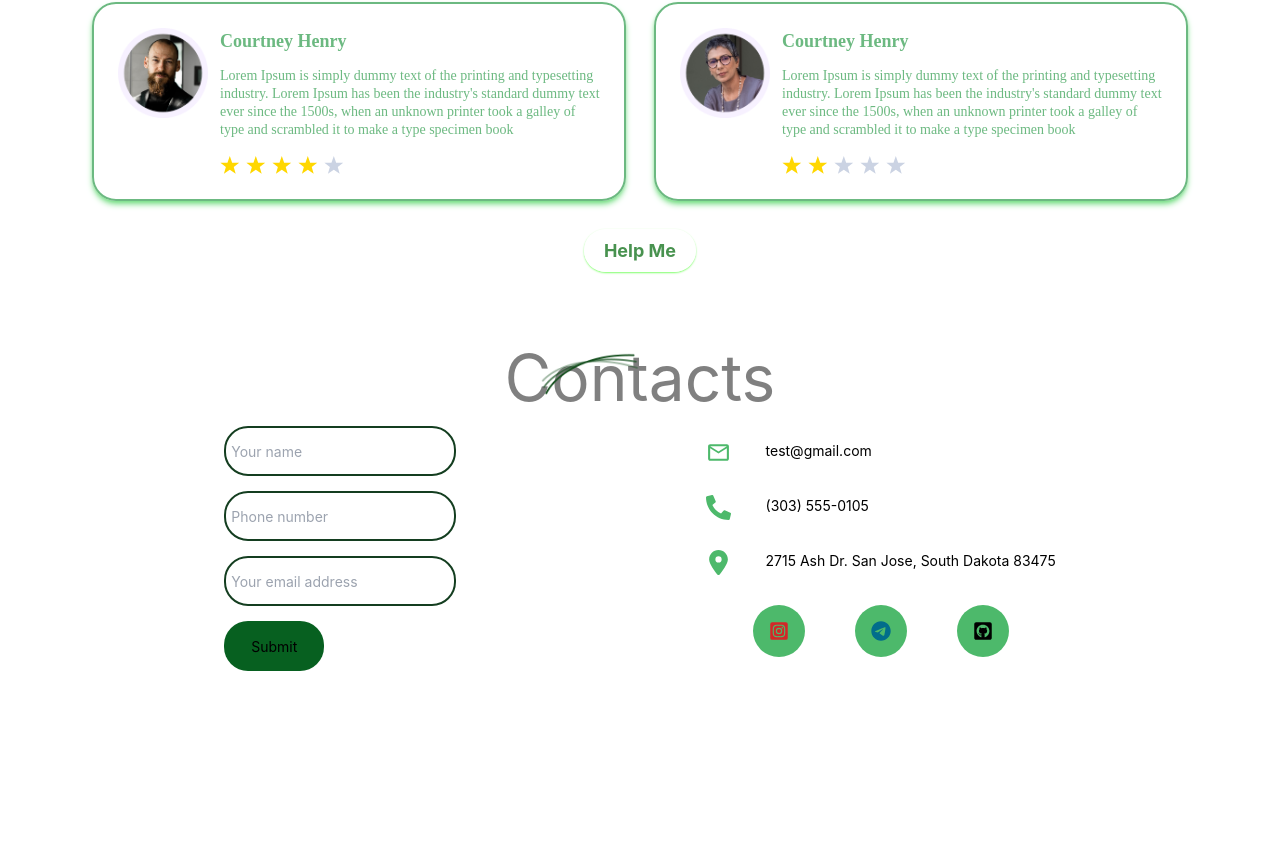
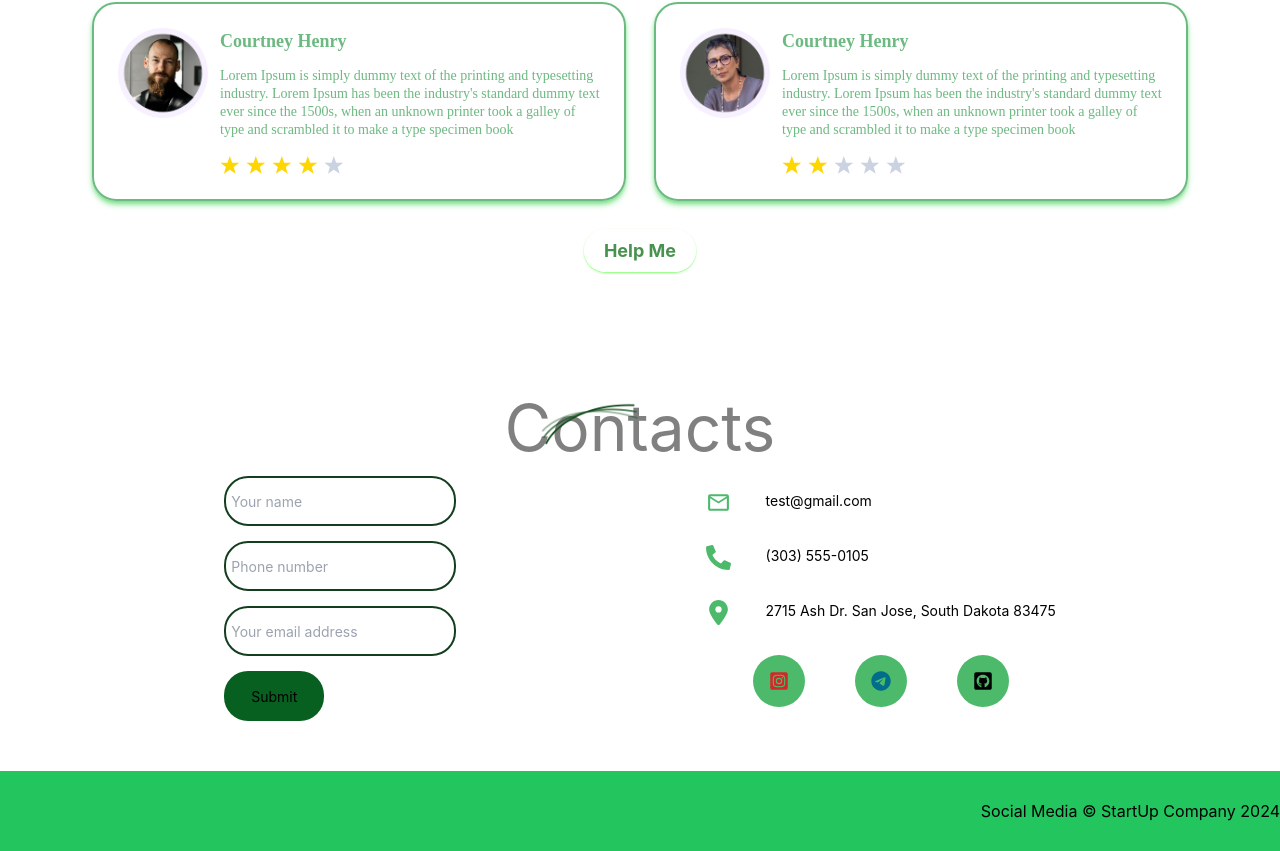
Before and after one commit to samariddin1661/roundr, a React (Create React App) app: page / in a window 1280 px wide. Shown: the part 2844-3695 px from the top of the page. Before the commit the page ends 3515 px from the top, so only its background shows below. Built offline with nearby package versions, Linux system fonts and the light colour scheme.

Commit message:
footer
foter

```diff
--- a/src/components/contact/Contac.jsx
+++ b/src/components/contact/Contac.jsx
@@ -6,7 +6,7 @@ import { FaPhoneAlt,FaInstagramSquare,FaGithubSquare } from "react-icons/fa";
 import { FaLocationDot,FaTelegram } from "react-icons/fa6";
 const Contac = () => {
   return (
-    <div className='w-full '>
+    <div className='w-full my-[50px] '>
       <div className='flae flex-col gap-[60px]'>
       <div className='relative'>
         <img src={img} alt="img" className='absolute md:w-[100px] w-[70px] right-[50%]' />
--- /dev/null
+++ b/src/components/footer/Footer.jsx
@@ -0,0 +1,11 @@
+import React from 'react'
+
+const Footer = () => {
+  return (
+    <div>
+      <div className='flex justify-center items-center w-full h-[80px] bg-green-500'><marquee behavior="alternate"  > Social Media &copy; StartUp Company 2024 </marquee></div>
+    </div>
+  )
+}
+
+export default Footer
--- a/src/pages/main/Main.jsx
+++ b/src/pages/main/Main.jsx
@@ -5,6 +5,7 @@ import About from '../../components/about/About'
 import Testymonials from '../../components/Testymonials/Testymonials'
 import Contac from '../../components/contact/Contac'
 import Loader from '../../components/Loader'
+import Footer from '../../components/footer/Footer'
 
 
 const main = () => {
@@ -15,6 +16,7 @@ const main = () => {
       <About/>
       <Testymonials/>
       <Contac/>
+      <Footer/>
       {/* <Loader/> */}
     </div>
   )
```
